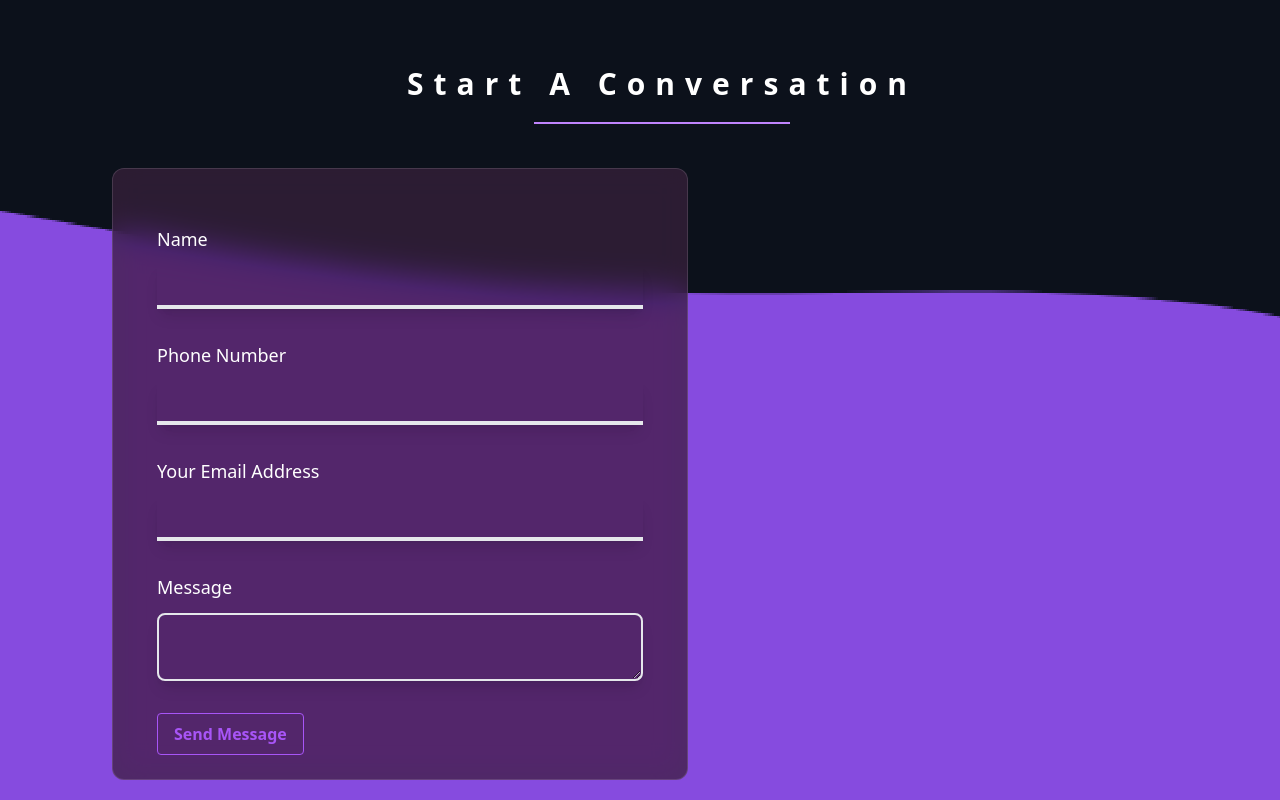
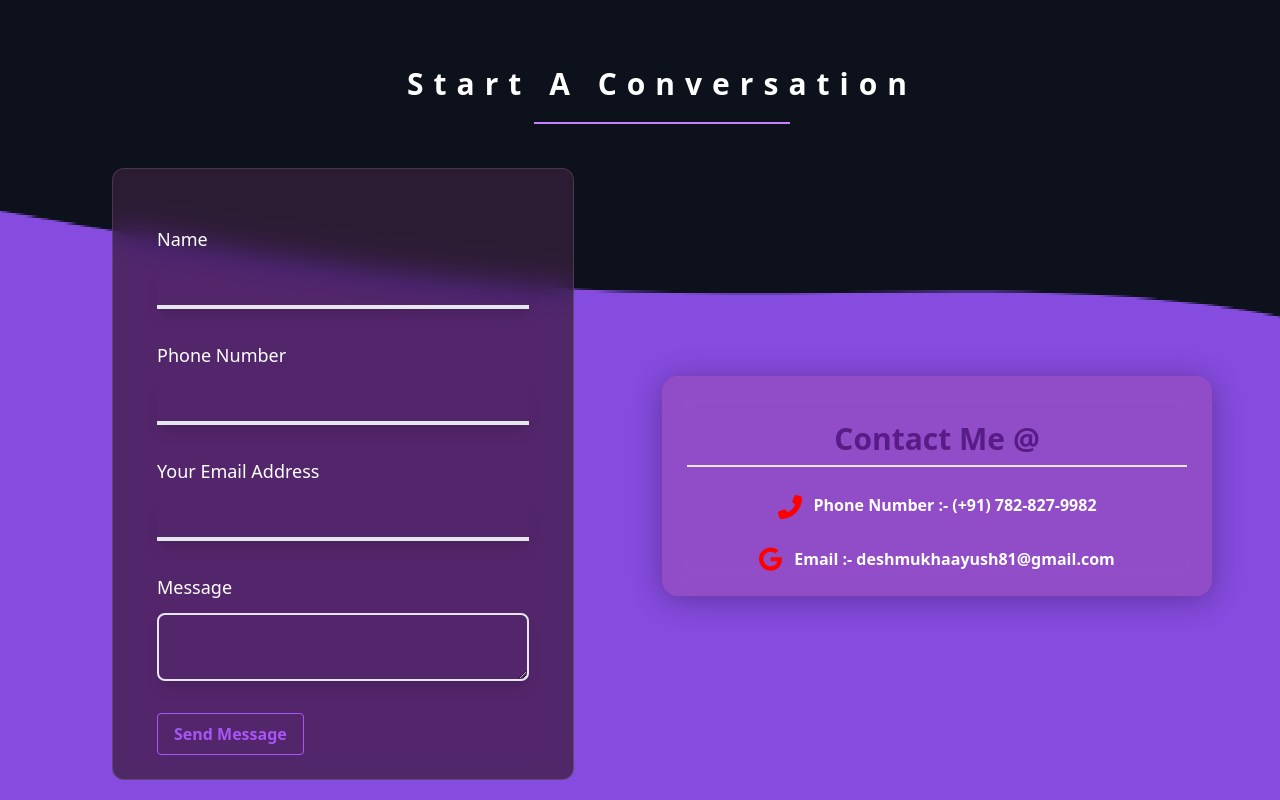
Before and after one commit to Aayushd18/Portfolio-Aayush, a Next.js app: page / in a window 1280 px wide. Shown: the part 2696-3496 px from the top of the page. Built offline with nearby package versions, Linux system fonts and the light colour scheme.

Commit message:
add contact detailss

```diff
--- a/components/Contact.js
+++ b/components/Contact.js
@@ -1,5 +1,9 @@
 import { useRef } from "react"
 import emailjs from 'emailjs-com'
+import { faGoogle } from '@fortawesome/free-brands-svg-icons'
+import { FontAwesomeIcon } from "@fortawesome/react-fontawesome";
+import Link from "next/link";
+import { faPhoneAlt } from "@fortawesome/free-solid-svg-icons";
 
 export default function Contact() {
 
@@ -24,7 +28,8 @@ export default function Contact() {
         <h1 className='contact-heading text-3xl text-center  mb-5'>Start A Conversation</h1>
         <div className=" h-0.5 w-64 bg-purple-400 "></div>
       </div>
-      <div className="card flex flex-col p-6 md:px-11 md:mx-11 mx-2 max-w-xl">
+      <div className="flex flex-col lg:flex-row lg:items-center">
+        <div className="card flex flex-col p-6 md:px-11 md:mx-11 mx-2 w-12/12 lg:w-5/12">
           <form ref={form} onSubmit={handleSubmit}>
             <div className=" text-white flex flex-col my-8">
               <label htmlFor="name" className="mb-3 text-lg">Name</label>
@@ -48,6 +53,24 @@ export default function Contact() {
             </button>
           </form>
         </div>
+        <div className="bio p-4 lg:p-6 lg:p-11  mt-6 lg:pt-11 lg:ml-11 w-12/12 lg:w-6/12 lg:mr-11">
+          <h1 className=" font-bold text-3xl text-purple-900 border-b-2 pb-2 text-center">Contact Me @</h1>
+
+          <div className="flex items-center justify-center">
+
+                <FontAwesomeIcon icon={faPhoneAlt} color='red' size='xl' className='mt-7 mr-3' />
+                <span className="text-white mt-6 font-semibold text-center">Phone Number :- (+91) 782-827-9982</span>
+          </div>
+          <div className="flex items-center justify-center">
+            <Link href='https://www.google.com/gmail/' target='_blank'>
+              <a>
+                <FontAwesomeIcon icon={faGoogle} color='red' size='xl' className='mt-7 mr-3' />
+                <span className="text-white font-semibold mt-6 text-center">Email :- deshmukhaayush81@gmail.com</span>
+              </a>
+            </Link>
+          </div>
+        </div>
+      </div>
     </div>
   )
 }
--- a/styles/globals.scss
+++ b/styles/globals.scss
@@ -834,3 +834,17 @@ $animation-delay: .7s;
     width: 100%;
   }
 }
+
+.enquiry {
+  // width: 100vw;
+  background-color: #333333;
+}
+
+#google {
+  background: -webkit-gradient(linear, center top, center bottom, from(#917c4d), to(#ffffff));
+background: -webkit-linear-gradient(#917c4d, #ffffff);
+background: -moz-linear-gradient(#917c4d, #ffffff);
+background: -o-linear-gradient(#917c4d, #ffffff);
+background: -ms-linear-gradient(#917c4d, #ffffff);
+background: linear-gradient(#917c4d, #ffffff);
+}
```
Lines whose indentation alone changed are shown as unchanged.
